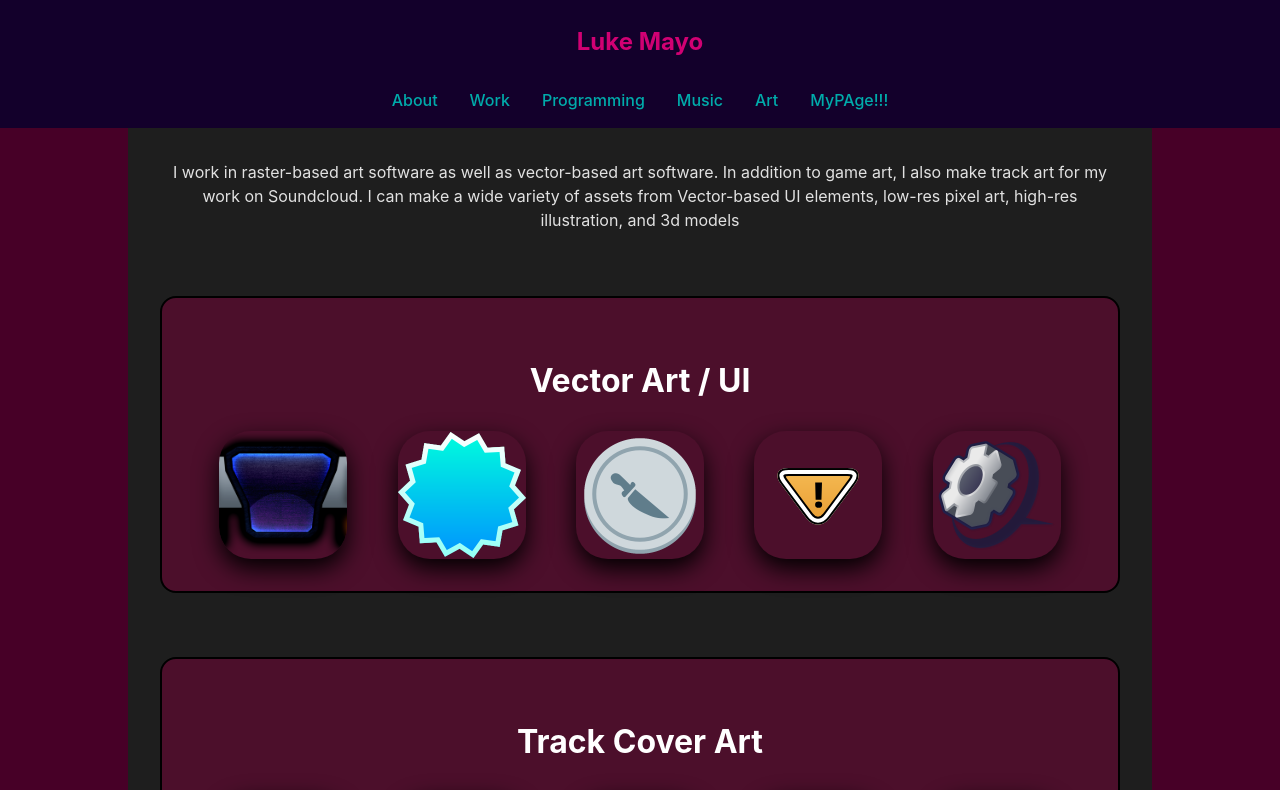
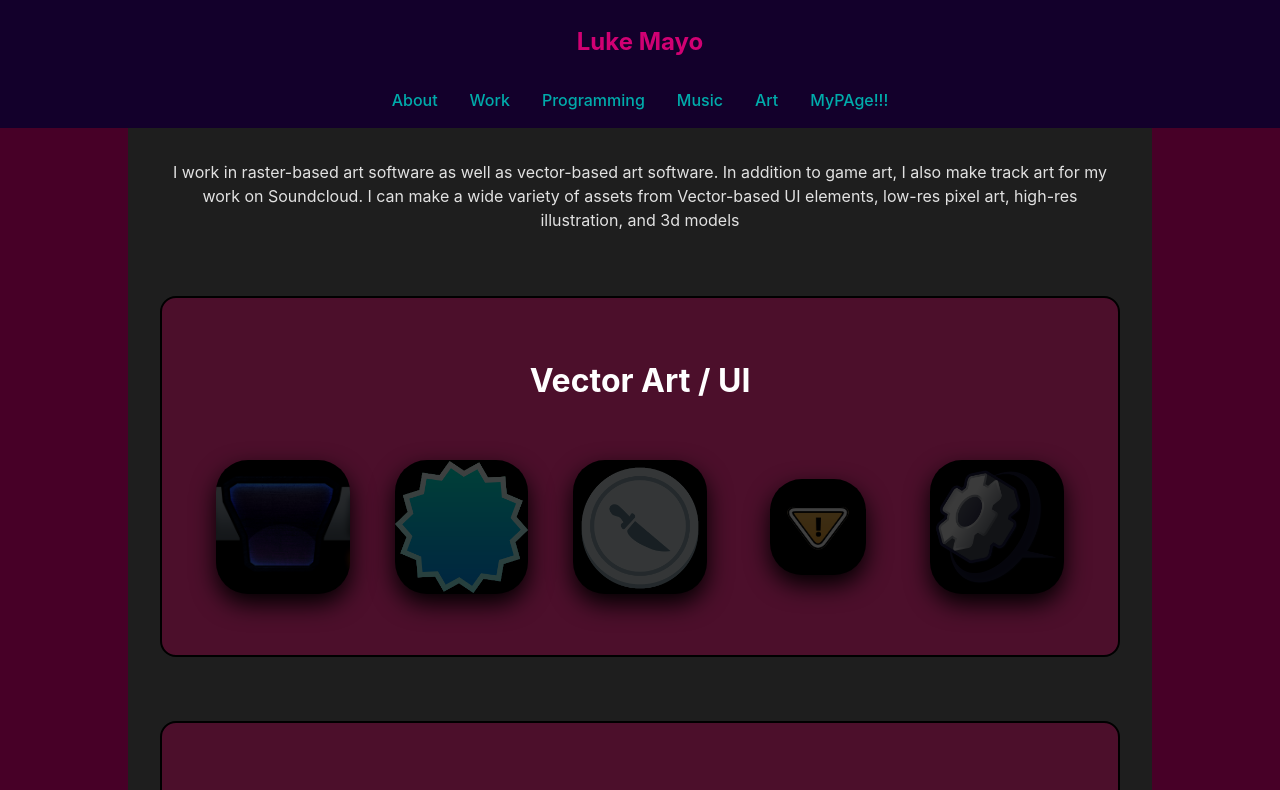
Before and after one commit to meistermayo/portfolio-site, a React (Vite) app in the folder portfolio-site/: page /Art in a window 1280 px wide. Shown: the top 790 px of the page. Built offline with nearby package versions, Linux system fonts and the light colour scheme.

Commit message:
Fixed art sizing
small images still size as small... not sure how to fix that... might need to just make it bigger. Don't want to add a memory burden though

```diff
--- a/portfolio-site/src/components/ArtImage.tsx
+++ b/portfolio-site/src/components/ArtImage.tsx
@@ -6,7 +6,8 @@ interface Props {
 
 export default function ArtImage({src}: Props) {
     return (
-        <div className="imageWrapper" style={{width: 128, height: 128, overflow: "hidden"}}>
+        <div className="imageWrapper">
+            <div className="colorOverlay"></div>
             <img className="image" src={src}/>
         </div>
     )
--- a/portfolio-site/src/components/ArtTray.tsx
+++ b/portfolio-site/src/components/ArtTray.tsx
@@ -11,11 +11,11 @@ export default function ArtTray({title, images}: Props) {
     return (
         <div className="trayWrapper">
             <h2>{title}</h2>
-            <div className={isMobile ? "imageContainerMobile" : "imageContainer"}>
-                {images.map((i) =>
+            <div className={isMobile ? "imagesContainerMobile" : "imagesContainer"}>
+                {images.map((i, index) =>
                     (
                         <div>
-                            <ArtImage key={i} src={i}/>
+                            <ArtImage key={index} src={i}/>
                         </div>
                     )
                 )}
--- a/portfolio-site/src/components/style/ArtImage.css
+++ b/portfolio-site/src/components/style/ArtImage.css
@@ -1,9 +1,33 @@
 .imageWrapper {
     display:flex;
     justify-content: center;
+    align-items: center;
+    overflow: hidden;
     border-radius: 32px;
-    align-items: center;
+    transition: 100ms;
     box-shadow: 0px 10px 25px rgb(0, 0, 0);
+    width: 75%;
+    height: 75%;
+    object-fit: cover;
+    aspect-ratio: 1/1;
+    margin:auto;
+    background: black;
+}
+
+.imageWrapper > .image {
+    opacity: 0.25;
+}
+
+.imageWrapper:hover > .image {
+    opacity: 1;
+}
+
+.imageWrapper:hover {
+    transition: 100ms;
+    box-shadow: 0px 10px 15px rgb(0, 0, 0);
+    width: 85%;
+    height: 75%;
+    background: rgba(120, 24, 56, 1);
 }
 
 .image {
--- a/portfolio-site/src/components/style/ArtTray.css
+++ b/portfolio-site/src/components/style/ArtTray.css
@@ -6,18 +6,22 @@
     border-radius: 16px;
     padding: 32px;
     margin: 64px 0;
+    height: 50%;
 }
 
-.imageContainer {
+.imagesContainer {
     display: grid;
     place-items: center;
+    align-content: center;
     grid-template-columns: 1fr 1fr 1fr 1fr 1fr;
     width: 100%;
+    height: 15vw;
 }
 
-.imageContainerMobile {
+.imagesContainerMobile {
     display: grid;
     place-items: center;
     grid-template-columns: 1fr;
     width: 100%;
+    height: 128px;
 }
```
